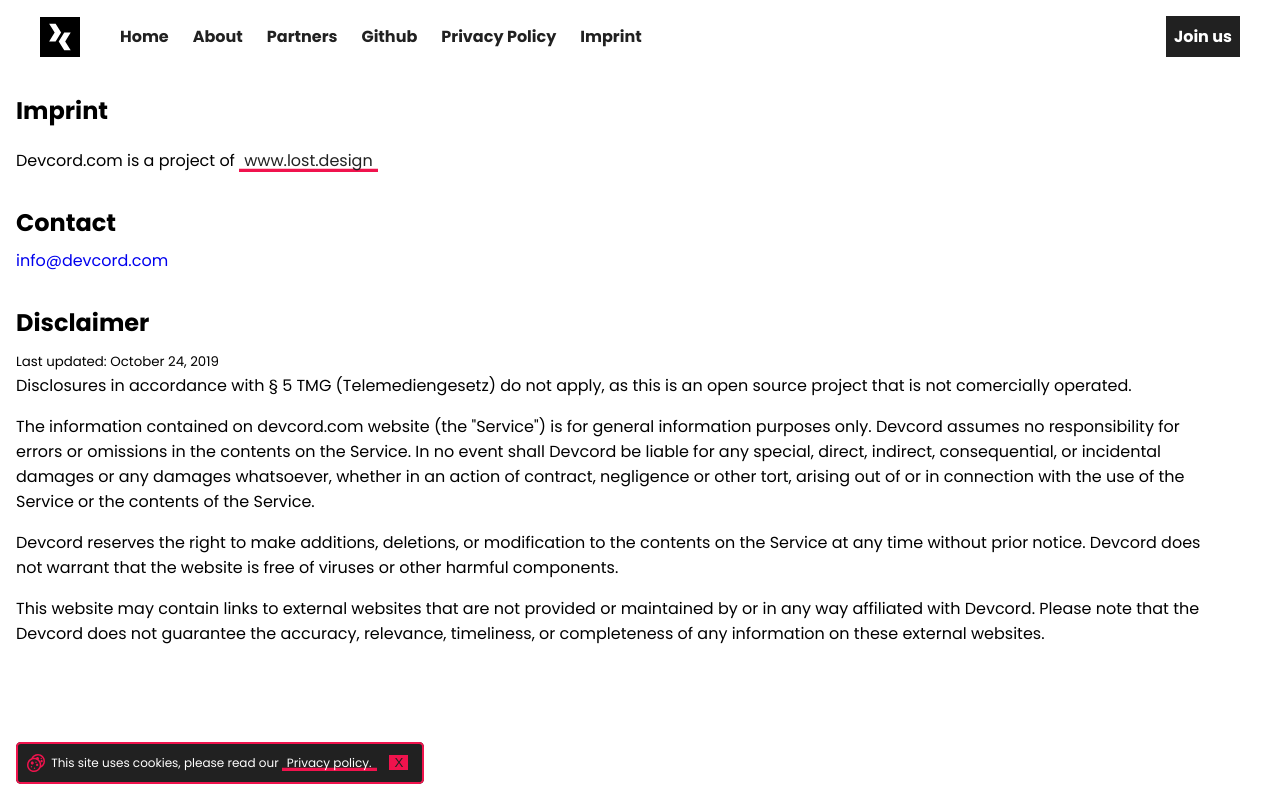
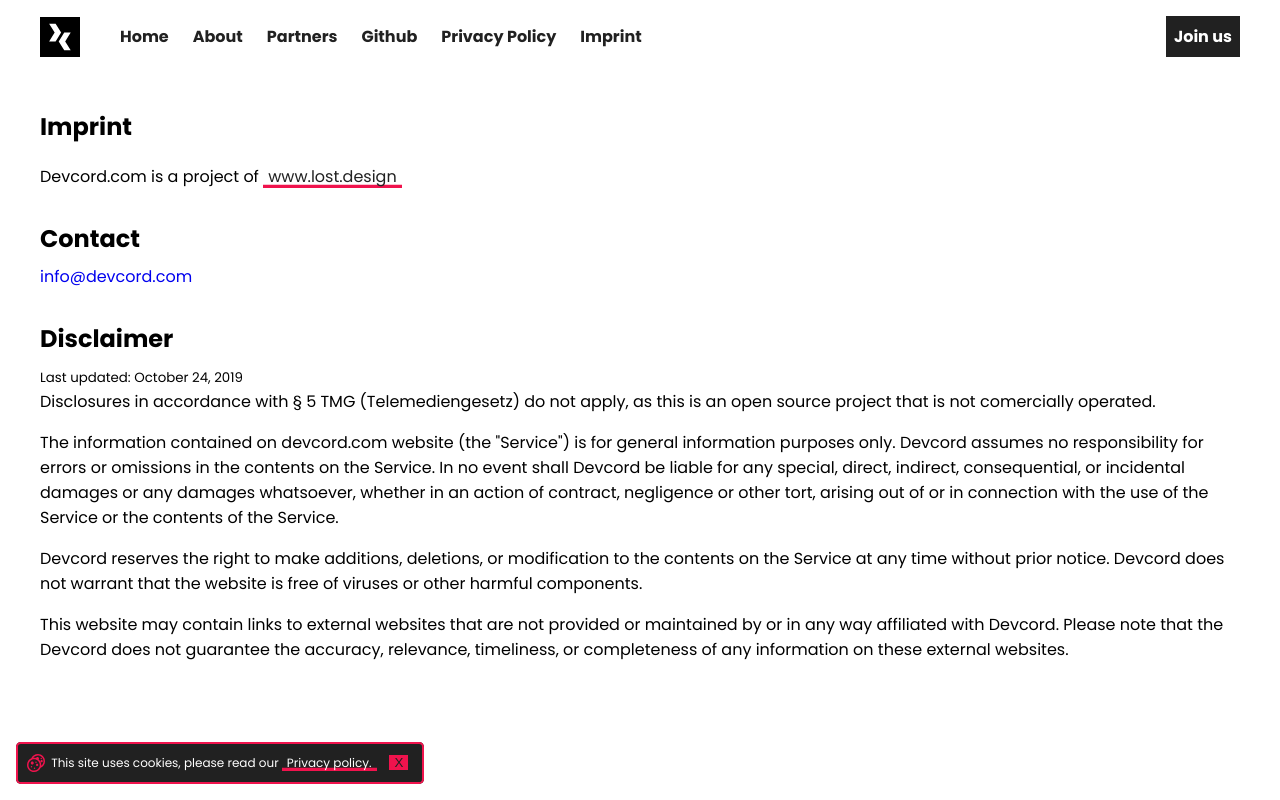
Before and after one commit to devcord/website, a Vue app: page /imprint in a window 1280 px wide. Built offline with nearby package versions, Linux system fonts and the light colour scheme.

Commit message:
:bug: fix imprint not being centered

```diff
--- a/src/views/Imprint.vue
+++ b/src/views/Imprint.vue
@@ -19,6 +19,11 @@
 </template>
 
 <style lang="scss" scoped>
+section {
+  display:flex;
+  justify-content: center;
+  align-items: center;
+}
 h2 {
   margin-top: 2rem;
   margin-bottom: 0.5rem;
```
